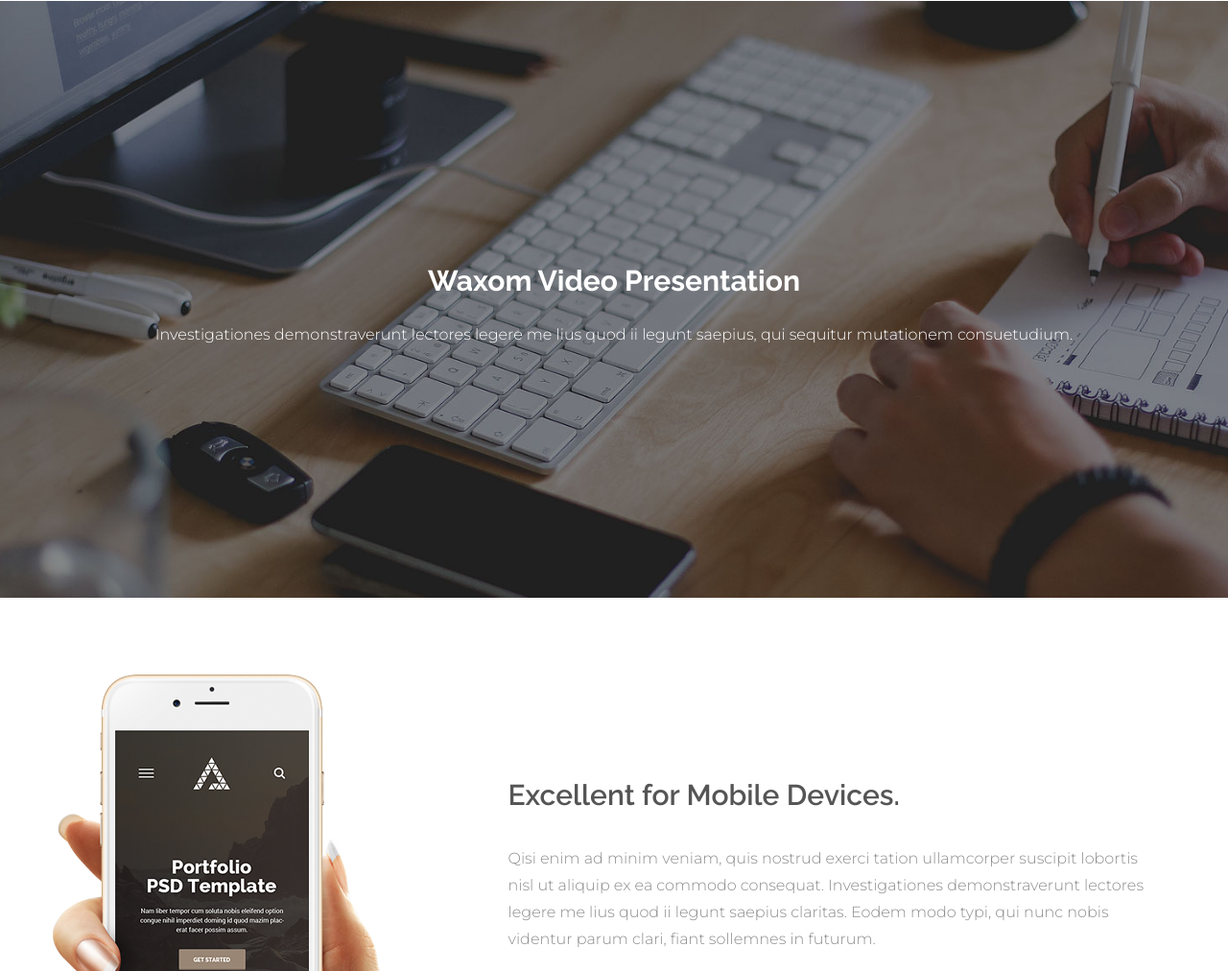
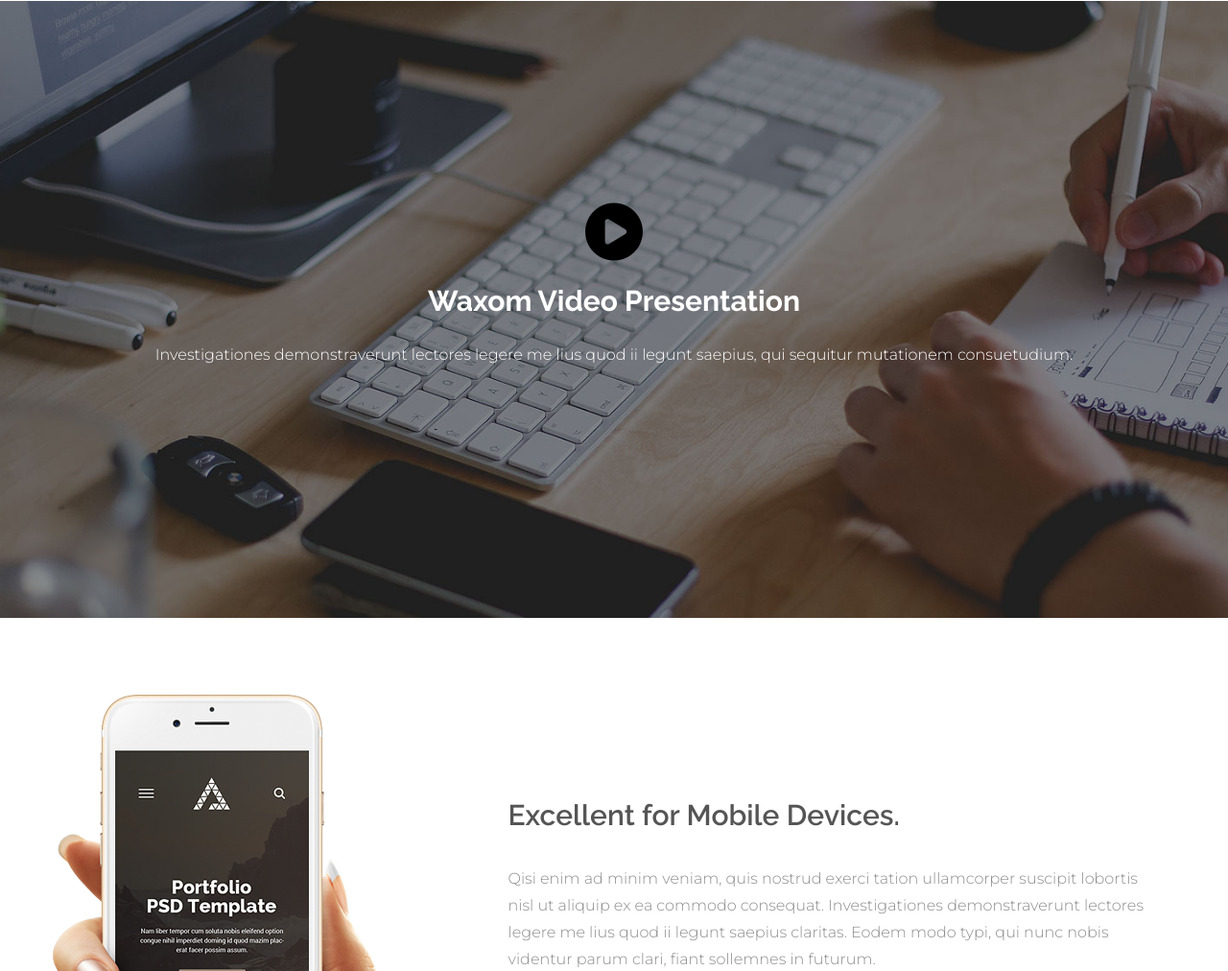
Before and after one commit to thesakibdev/waxom-home-page, a plain HTML site: page index.html in a window 1280 px wide. Shown: the part 3475-4487 px from the top of the page at 96% size. Drawn offline with Linux system fonts and the light colour scheme.

Commit message:
Update index.html

```diff
--- a/index.html
+++ b/index.html
@@ -285,7 +285,7 @@
         <div class="container">
             <div class="waxom_video_p_content">
                 <div class="icon">
-                    <i class="fa-light fa-circle-play"></i>
+                    <i class="fa fa-light fa-circle-play"></i>
                 </div>
                 <h3>Waxom Video Presentation</h3>
                 <p>Investigationes demonstraverunt lectores legere me lius quod ii legunt saepius, qui sequitur
```
